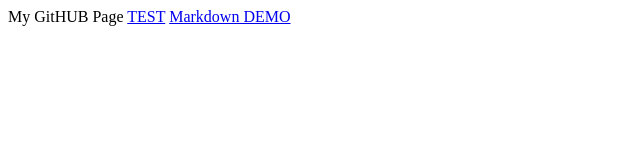
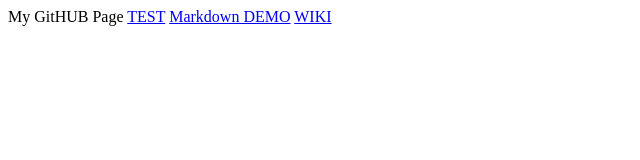
Before and after one commit to gmas/wiki, a plain HTML site: page index.html in a window 1280 px wide. Shown: the full height of the page, 0-640 px from the left. Drawn offline with Linux system fonts and the light colour scheme.

Commit message:
add link to wiki

```diff
--- a/index.html
+++ b/index.html
@@ -2,3 +2,4 @@ My GitHUB Page
 
 <a href="test.html">TEST</a>
 <a href="demo.html">Markdown DEMO</a>
+<a href="https://github.com/gmas/wiki/wiki">WIKI</a>
```
